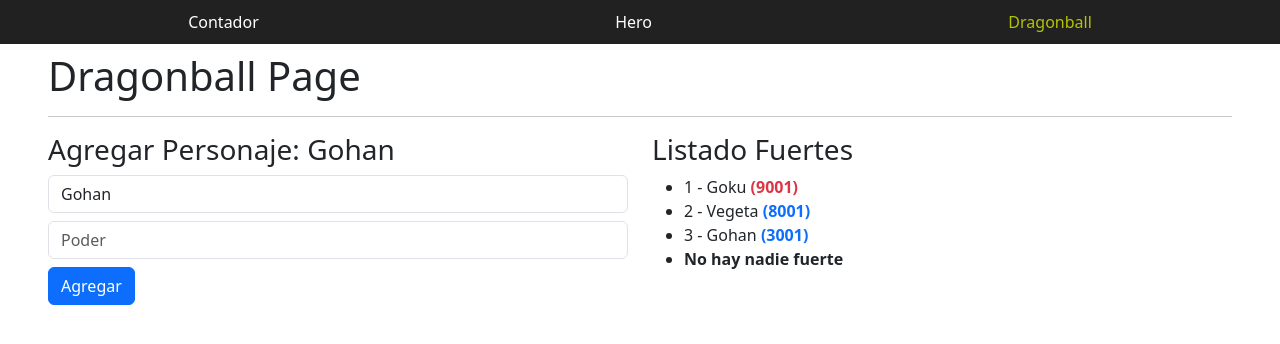
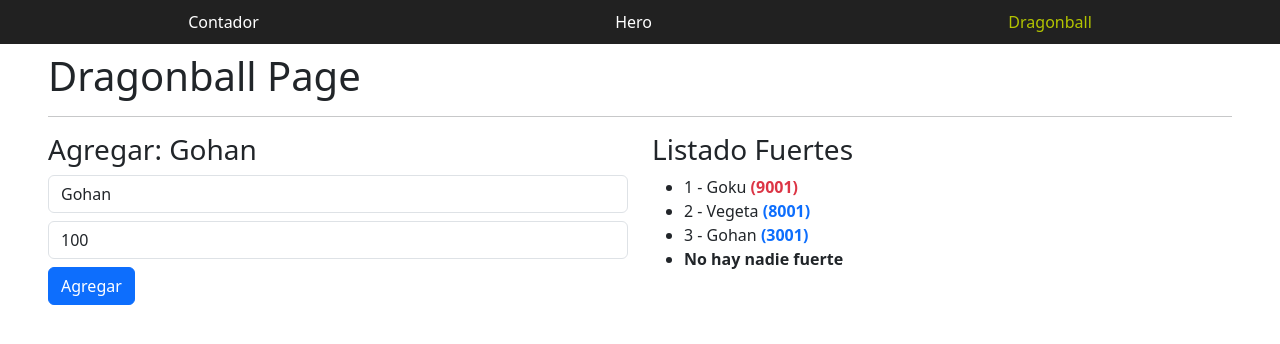
Before and after one commit to SantiRC05/Angular, an Angular app in the folder bases/: page /dragonball in a window 1280 px wide. Shown: the top 344 px of the page. Built offline with nearby package versions, Linux system fonts and the light colour scheme.

Commit message:
Agregar personajes

```diff
--- a/bases/src/app/pages/dragonball/dragonball-page.component.html
+++ b/bases/src/app/pages/dragonball/dragonball-page.component.html
@@ -3,7 +3,7 @@
 
 <section class="row">
   <div class="col-12 col-sm-6">
-    <h3>Agregar Personaje: {{name ()}}</h3>
+    <h3>Agregar: {{name ()}}</h3>
 
 
     <input type="text"
@@ -15,9 +15,16 @@
     #txtName
     >
 
+    <input
+    type="number"
+    class="form-control mt-2"
+    placeholder="Poder"
+    [value]="power()"
+    (input)="power.set(+txtPower.value)"
+    #txtPower
+    >
 
-    <input type="number" class="form-control mt-2" placeholder="Poder">
-    <button class="mt-2 btn btn-primary">
+    <button (click)="addCharacter()" class="mt-2 btn btn-primary">
       Agregar
     </button>
   </div>
--- a/bases/src/app/pages/dragonball/dragonball-page.component.ts
+++ b/bases/src/app/pages/dragonball/dragonball-page.component.ts
@@ -29,4 +29,24 @@
       'text-danger':true,
     };
   });
+
+
+  addCharacter() {
+    if( !this.name() || this.power() <= 0 )
+      return;
+
+  const newCharacter: Character = {
+    id:this.characters().length + 1,
+    name: this.name(),
+    power: this.power(),
+  };
+  this.characters.update( (list) => [...list, newCharacter] );
+  this.resetFields();
+
+  }
+resetFields() {
+    this.name.set('');
+    this.power.set(0);
+  };
+
 }
```
